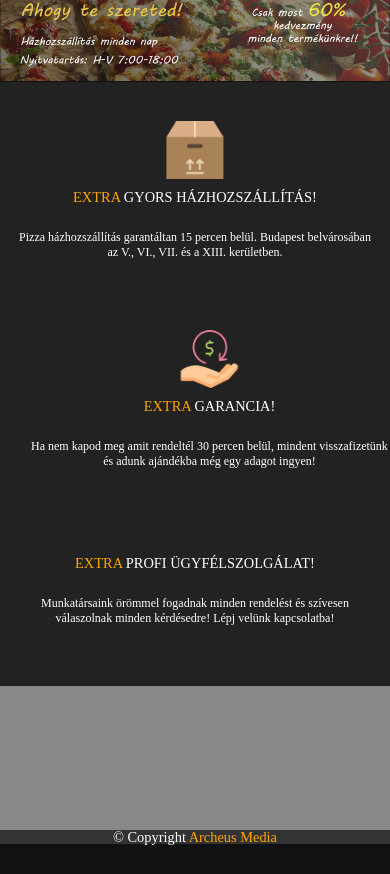
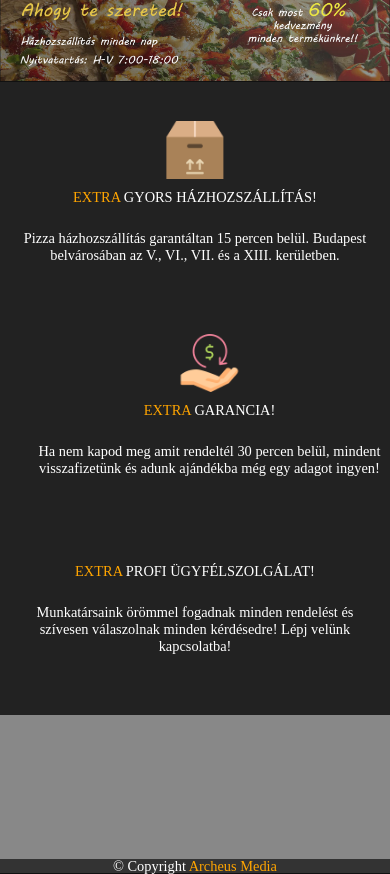
Before and after one commit to viethien/TP2resp, a website: page index.html in a window 390 px wide. Shown: the part 73-947 px from the top of the page. Before the commit the page ends 918 px from the top, so only its background shows below. Drawn offline with Linux system fonts and the light colour scheme.

Commit message:
Add files via upload

```diff
--- a/css/styles.css
+++ b/css/styles.css
@@ -50,7 +50,7 @@ body {
     width: 30%; }
     @media (max-width: 56.25em) {
       .content1-col1, .content1-col2, .content1-col3 {
-        width: 80%;
+        width: 85%;
         padding: 0;
         margin-top: 20px;
         margin-bottom: 50px; } }
@@ -69,6 +69,9 @@ body {
     text-transform: uppercase; }
     @media (max-width: 56.25em) {
       .content1-col-head {
+        font-size: 2.5rem; } }
+    @media (max-width: 37.5em) {
+      .content1-col-head {
         font-size: 3rem; } }
   .content1-col-content {
     color: white;
@@ -77,6 +80,9 @@ body {
     @media (max-width: 56.25em) {
       .content1-col-content {
         font-size: 2.5rem; } }
+    @media (max-width: 37.5em) {
+      .content1-col-content {
+        font-size: 3rem; } }
 
 .row {
   position: relative;
```
